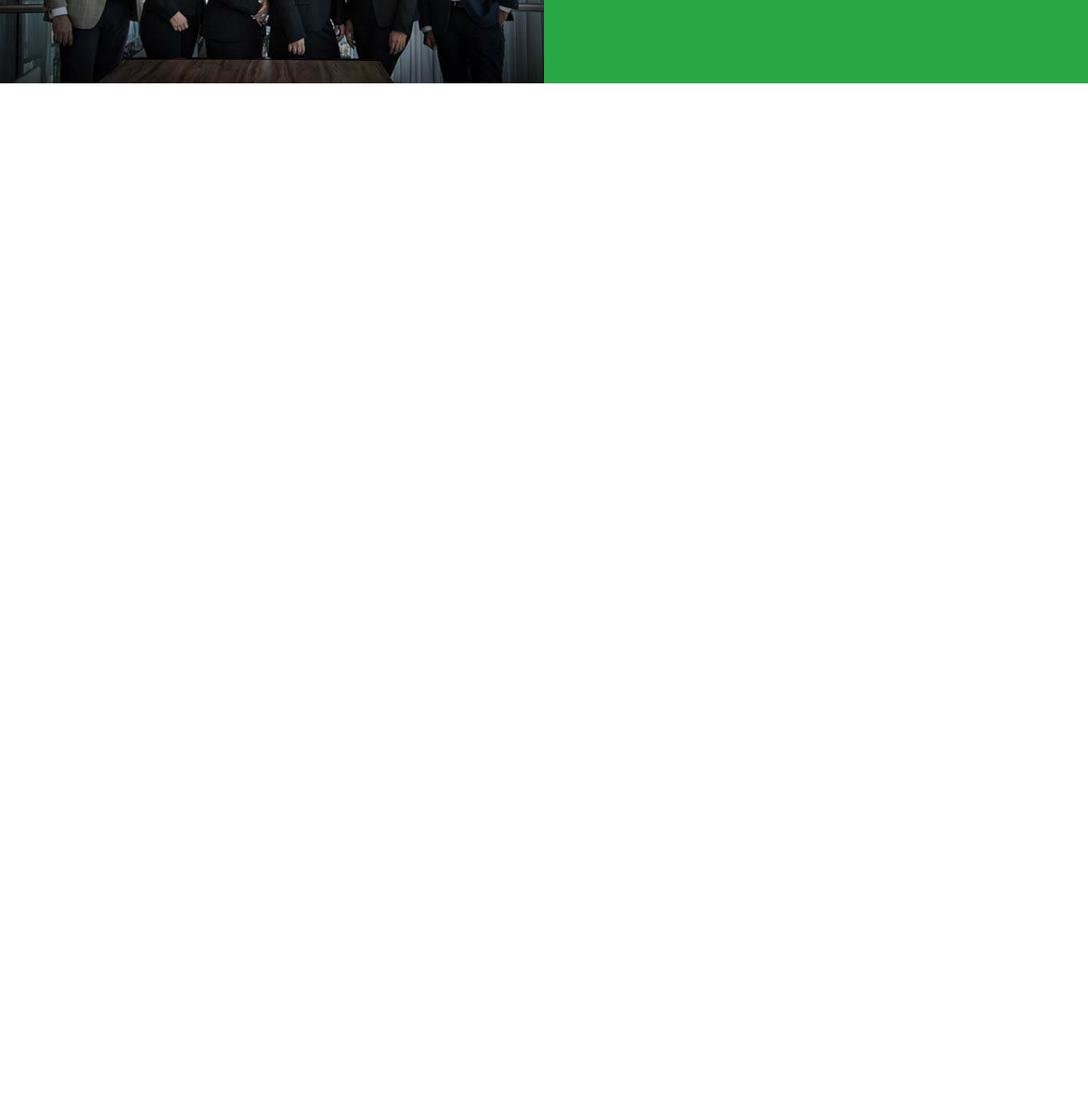
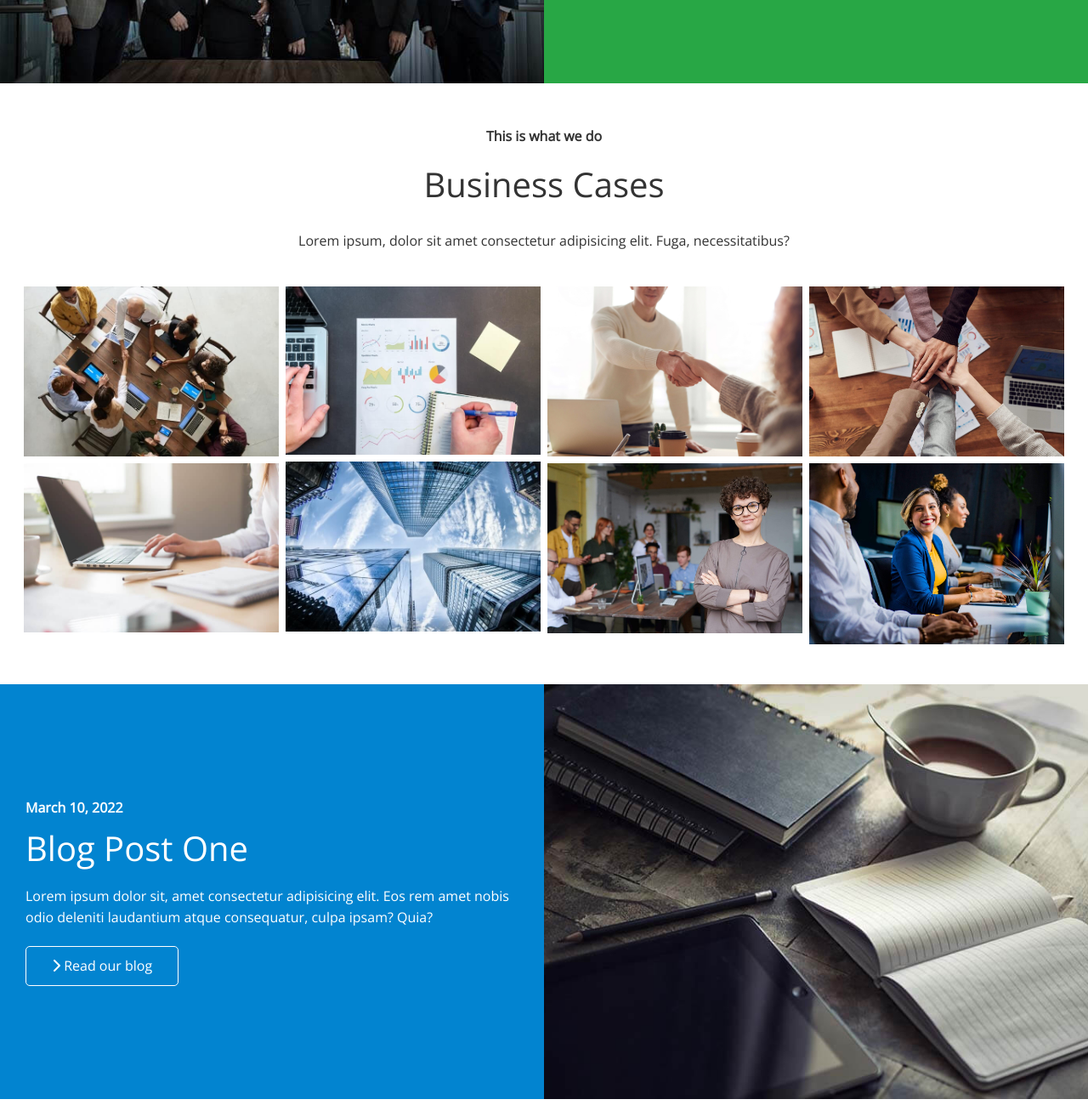
Before and after one commit to yuliiiah/course-html-css-sass, a plain HTML site: page html-css-sass/challenge-edge-ledger/index.html in a window 1280 px wide. Shown: the part 1421-2721 px from the top of the page at 85% size. Before the commit the page ends 1526 px from the top, so only its background shows below. Drawn offline with nearby package versions, Linux system fonts and the light colour scheme.

Commit message:
Section 7: EdgeLedger | Cases & blog sections

```diff
--- a/html-css-sass/challenge-edge-ledger/css/style.css
+++ b/html-css-sass/challenge-edge-ledger/css/style.css
@@ -128,3 +128,8 @@ img {
   border-radius: 50%;
   margin-bottom: 15px;
 }
+
+/* Cases */
+.cases img:hover {
+  opacity: 0.7;
+}
--- a/html-css-sass/challenge-edge-ledger/css/utilities.css
+++ b/html-css-sass/challenge-edge-ledger/css/utilities.css
@@ -82,6 +82,10 @@
 }
 
 /* Flex columns */
+.flex-columns.flex-reverse .row {
+  flex-direction: row-reverse;
+}
+
 .flex-columns .row {
   display: flex;
   flex-direction: row;
@@ -127,3 +131,35 @@
 .flex-columns p {
   margin: 20px 0;
 }
+
+/* Section header */
+.section-padding {
+  padding: 20px 20px 40px;
+}
+
+.section-header {
+  display: flex;
+  flex-direction: column;
+  align-items: center;
+  justify-content: center;
+  text-align: center;
+  padding: 30px;
+}
+
+.section-header h2 {
+  font-size: 40px;
+  margin: 20px 0;
+}
+
+/* Flex grid */
+.flex-grid .row {
+  display: flex;
+  flex-wrap: wrap;
+  padding: 0 4px;
+}
+
+.flex-grid .column {
+  flex: 25%;
+  max-width: 25%;
+  padding: 0 4px;
+}
--- a/html-css-sass/challenge-edge-ledger/index.html
+++ b/html-css-sass/challenge-edge-ledger/index.html
@@ -61,7 +61,7 @@
     </section>
 
     <!-- About: Solutions -->
-    <section class="solutions flex-columns">
+    <section id="solutions" class="solutions flex-columns">
       <div class="row">
         <div class="column">
           <div class="column-1">
@@ -78,6 +78,52 @@
         </div>
       </div>
     </section>
+
+    <!-- Cases -->
+    <section id="cases" class="cases flex-grid section-padding">
+      <header class="section-header">
+        <h4>This is what we do</h4>
+        <h2>Business Cases</h2>
+        <p>Lorem ipsum, dolor sit amet consectetur adipisicing elit. Fuga, necessitatibus?</p>
+      </header>
+      <div class="row">
+        <div class="column">
+          <img src="images/cases/cases1.jpg" alt="Case 1">
+          <img src="images/cases/cases2.jpg" alt="Case 2">
+        </div>
+        <div class="column">
+          <img src="images/cases/cases3.jpg" alt="Case 3">
+          <img src="images/cases/cases4.jpg" alt="Case 4">
+        </div>
+        <div class="column">
+          <img src="images/cases/cases5.jpg" alt="Case 5">
+          <img src="images/cases/cases6.jpg" alt="Case 6">
+        </div>
+        <div class="column">
+          <img src="images/cases/cases7.jpg" alt="Case 7">
+          <img src="images/cases/cases8.jpg" alt="Case 8">
+        </div>
+      </div>
+    </section>
+
+    <!-- Blog -->
+    <section id="blog" class="blog flex-columns flex-reverse">
+      <div class="row">
+        <div class="column">
+          <div class="column-1">
+            <img src="images/home/blog.jpg" alt="People">
+          </div>
+        </div>
+        <div class="column">
+          <div class="column-2 bg-secondary">
+            <h4>March 10, 2022</h4>
+            <h2>Blog Post One</h2>
+            <p>Lorem ipsum dolor sit, amet consectetur adipisicing elit. Eos rem amet nobis odio deleniti laudantium atque consequatur, culpa ipsam? Quia?</p>
+            <a href="#" class="btn btn-outline"><i class="fas fa-chevron-right"></i> Read our blog</a>
+          </div>
+        </div>
+      </div>
+    </section>
   </main>
 </body>
 </html>
```
